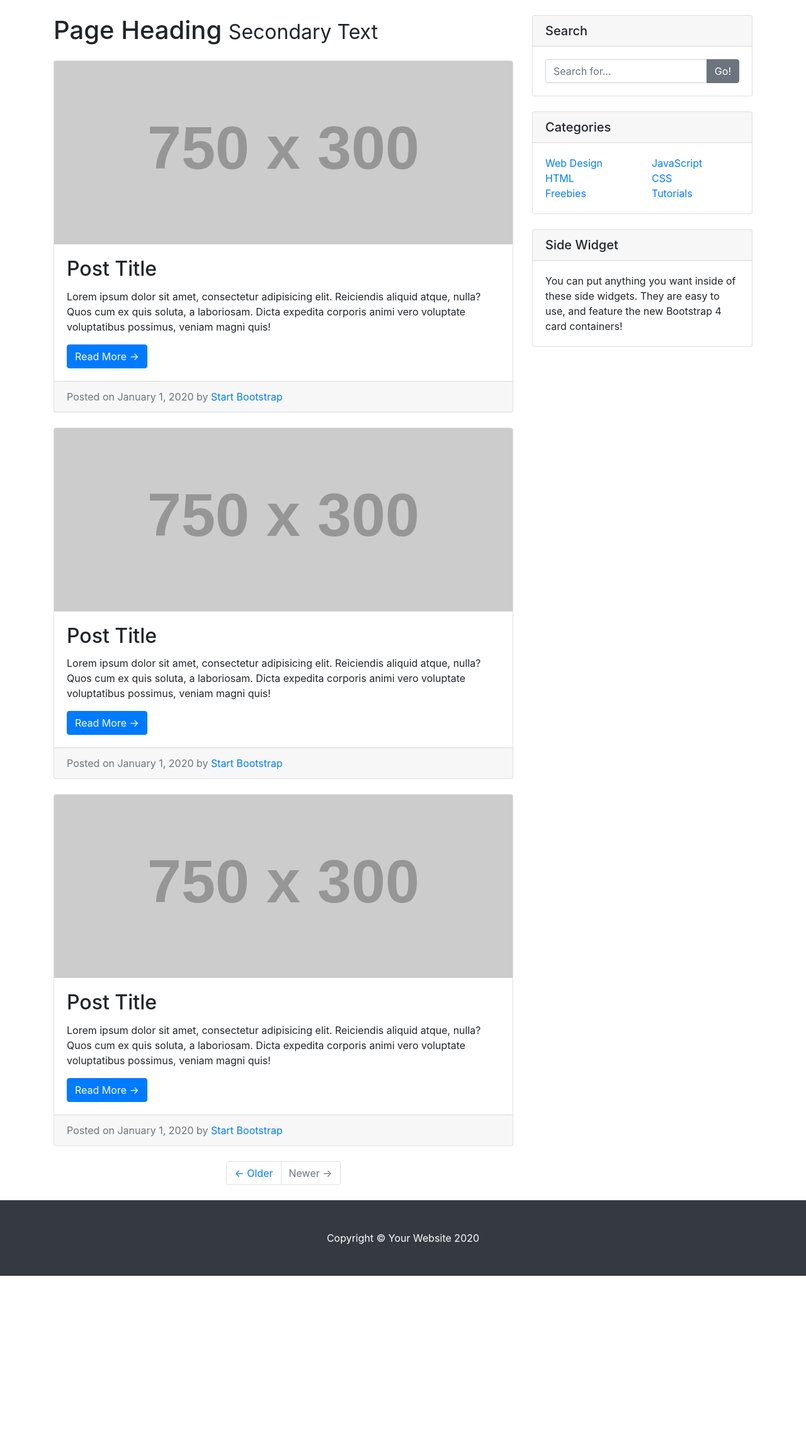
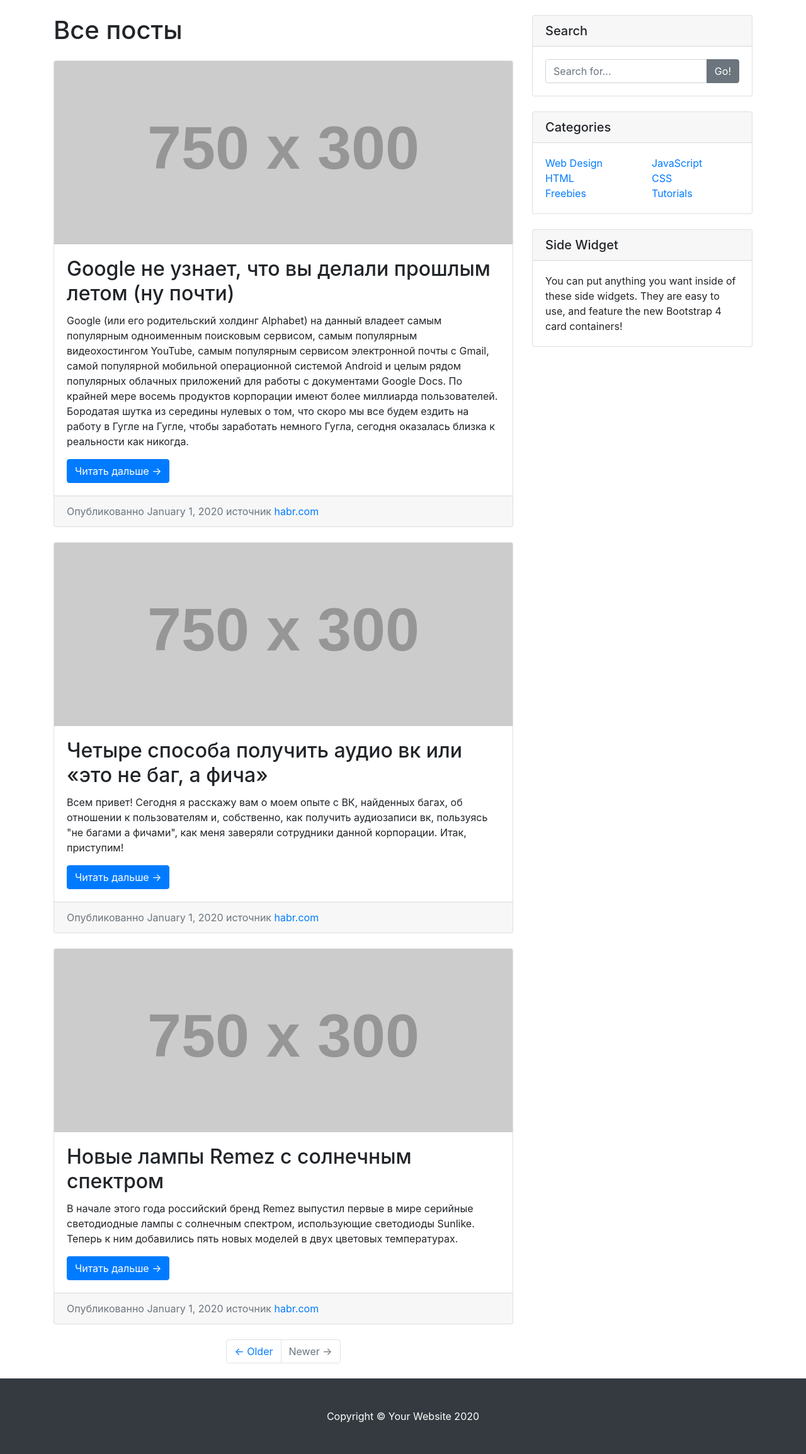
Before and after one commit to fedosovmu/BlogFlask, a Flask app: page / in a window 1280 px wide. Shown: the part 56-2365 px from the top of the page at 63% size. Before the commit the page ends 2082 px from the top, so only its background shows below. Run offline with Flask 2, Linux system fonts and the light colour scheme; data comes from the database, SQL or seed files in the repository; grey boxes labelled with a size stand in for pictures from a placeholder-image service; data that the repository does not hold is empty; some libraries are stand-ins or nearby versions.

Commit message:
Теперь список постов загружается из базы данных

```diff
--- a/BlogDatabaseConnection.py
+++ b/BlogDatabaseConnection.py
@@ -1,29 +1,33 @@
 import sqlite3
+
 
 class BlogDatabaseConnection:
     def __init__(self, app, g):
         if not hasattr(g, 'db_connection'):
-            g.db_connection = self.__connect_db(app)
-        self.__db_connection = g.db_connection
-        self.__cursor = self.__db_connection.cursor()
-
+            self.__db_connection = self.__connect_db(app)
+            g.db_connection = self.__db_connection
+            self.__cursor = self.__db_connection.cursor()
+            self.__app = app
 
     def __connect_db(self, app):
-        db_connection = sqlite3.connect(app.config['DATABASE'])
+        db_connection = sqlite3.connect(app.config['DATABASE_PATH'])
         db_connection.row_factory = sqlite3.Row
         return db_connection
 
+    def execute_create_db_script(self):
+        with self.__app.open_resource('db/sql/create_db.sql', mode='r') as script_file:
+            self.__cursor.executescript(script_file.read())
 
-    def execute_create_db_script(self, app):
-        db_connection = self.__db_connection
-        with app.open_resource('db/sql/create_db.sql', mode='r') as create_db_script:
-            db_connection.cursor().executescript(create_db_script.read())
-        db_connection.commit()
-        db_connection.close()
+    def execute_insert_test_data_script(self):
+        with self.__app.open_resource('db/sql/insert_test_data.sql', mode='r') as script_file:
+            self.__cursor.executescript(script_file.read())
 
+    def execute_delete_all_post_script(self):
+        sql_script = "DELETE FROM post"
+        self.__cursor.executescript(sql_script)
 
     def get_posts(self):
-        sql = '''SELECT * FROM post'''
+        sql = '''SELECT post_id, title, short_description FROM post'''
         try:
             self.__cursor.execute(sql)
             res = self.__cursor.fetchall()
--- a/db/sql/create_db.sql
+++ b/db/sql/create_db.sql
@@ -2,7 +2,8 @@ CREATE TABLE IF NOT EXISTS post (
     post_id integer PRIMARY KEY AUTOINCREMENT,
     title text NOT NULL,
     short_description text,
-    text text
+    text text,
+    img_url text
 );
 
 CREATE TABLE IF NOT EXISTS comment (
--- /dev/null
+++ b/db/sql/insert_test_data.sql
@@ -0,0 +1,14 @@
+INSERT INTO post (title, short_description, text)
+VALUES ('Google не узнает, что вы делали прошлым летом (ну почти)',
+'Google (или его родительский  холдинг Alphabet) на данный  владеет самым популярным одноименным поисковым сервисом, самым популярным видеохостингом YouTube, самым популярным сервисом электронной почты с Gmail, самой популярной мобильной операционной системой Android и целым рядом популярных облачных приложений для работы с документами Google Docs. По крайней мере восемь продуктов корпорации имеют более миллиарда пользователей. Бородатая шутка из середины нулевых о том, что скоро мы все будем ездить на работу в Гугле на Гугле, чтобы заработать немного Гугла, сегодня оказалась близка к реальности как никогда.'
+);
+
+INSERT INTO post (title, short_description)
+VALUES ('Четыре способа получить аудио вк или «это не баг, а фича»',
+'Всем привет! Сегодня я расскажу вам о моем опыте с ВК, найденных багах, об отношении к пользователям и, собственно, как получить аудиозаписи вк, пользуясь "не багами а фичами", как меня заверяли сотрудники данной корпорации. Итак, приступим!'
+);
+
+INSERT INTO post (title, short_description)
+VALUES ('Новые лампы Remez с солнечным спектром',
+'В начале этого года российский бренд Remez выпустил первые в мире серийные светодиодные лампы с солнечным спектром, использующие светодиоды Sunlike. Теперь к ним добавились пять новых моделей в двух цветовых температурах.'
+);
--- a/main.py
+++ b/main.py
@@ -1,28 +1,54 @@
 import sqlite3
 import os
-from flask import Flask, render_template, g
+from flask import Flask, render_template, g, abort
 from BlogDatabaseConnection import BlogDatabaseConnection
 
-DATABASE = '/db/blog.db'
+
+DATABASE_PATH = '/db/blog.db'
+SECRET_KEY = 'c>{o_S3jcX3pMom^&vGDFyOf5I;erM-g7gHRL:-1caX4A5z@SxN<9~_iu@dKk*I'
 DEBUG = True
-SECRET_KEY = 'c>{o_S3jcX3pMom^&vGDFyOf5I;erM-g7gHRL:-1caX4A5z@SxN<9~_iu@dKk*I'
 
 app = Flask(__name__)
 app.config.from_object(__name__)
-app.config.update((dict(DATABASE=os.path.join(app.root_path, 'db/blog.db'))))
+app.config.update((dict(DATABASE_PATH=os.path.join(app.root_path, 'db/blog.db'))))
 
 
 @app.route('/')
 def index():
-    db_connection = BlogDatabaseConnection(app, g)
-    return render_template('index.html', posts = db_connection.get_posts())
+    blog_db_connection = BlogDatabaseConnection(app, g)
+    return render_template('index.html', posts = blog_db_connection.get_posts())
 
+@app.route('/post/<post_id>')
+def post(post_id):
+    return render_template('post.html', post_id = post_id)
+
+@app.route('/debug/<command>')
+def execute_command(command):
+    if DEBUG:
+        blog_db_connection = BlogDatabaseConnection(app, g)
+        if command == 'execute_insert_test_data_script':
+            blog_db_connection.execute_insert_test_data_script()
+            return 'OK'
+        elif command == 'execute_create_db_script':
+            blog_db_connection.execute_create_db_script()
+            return 'OK'
+        elif command == 'execute_delete_all_post_script':
+            blog_db_connection.execute_delete_all_post_script()
+            return 'OK'
+        elif command == 'test_info':
+            return 'hello world'
+        return 'unknown command'
+    else:
+        abort(404)
 
 @app.teardown_appcontext
 def close_db(error):
     if hasattr(g, 'db_connection'):
         g.db_connection.close()
 
+@app.errorhandler(404)
+def pageNotFound(error):
+    return '<h1>404 custom page</h1>', 404
 
 if __name__ == '__main__':
     app.run(debug=True)
--- a/templates/content.html
+++ /dev/null
@@ -1,2 +0,0 @@
-
-{% include 'home-content.html' %}
--- a/templates/header.html
+++ b/templates/header.html
@@ -8,5 +8,5 @@
     <link rel="stylesheet" href="https://stackpath.bootstrapcdn.com/bootstrap/4.5.2/css/bootstrap.min.css" integrity="sha384-JcKb8q3iqJ61gNV9KGb8thSsNjpSL0n8PARn9HuZOnIxN0hoP+VmmDGMN5t9UJ0Z" crossorigin="anonymous">
 
     <!-- Custom CSS -->
-    <link href="static/css/blog-post.css" rel="stylesheet">
+    <link href="/static/css/blog-post.css" rel="stylesheet">
 </head>
--- a/templates/home-content.html
+++ b/templates/index-content.html
@@ -6,51 +6,23 @@
       <!-- Blog Entries Column -->
       <div class="col-md-8">
 
-        <h1 class="my-4">Page Heading
-          <small>Secondary Text</small>
-        </h1>
+        <h1 class="my-4">Все посты</h1>
 
+        {% for post in posts -%}
         <!-- Blog Post -->
         <div class="card mb-4">
           <img class="card-img-top" src="http://placehold.it/750x300" alt="Card image cap">
           <div class="card-body">
-            <h2 class="card-title">Post Title</h2>
-            <p class="card-text">Lorem ipsum dolor sit amet, consectetur adipisicing elit. Reiciendis aliquid atque, nulla? Quos cum ex quis soluta, a laboriosam. Dicta expedita corporis animi vero voluptate voluptatibus possimus, veniam magni quis!</p>
-            <a href="#" class="btn btn-primary">Read More &rarr;</a>
+            <h2 class="card-title">{{post['title']}}</h2>
+            <p class="card-text">{{post['short_description']}}</p>
+            <a href="/post/{{post['post_id']}}" class="btn btn-primary">Читать дальше &rarr;</a>
           </div>
           <div class="card-footer text-muted">
-            Posted on January 1, 2020 by
-            <a href="#">Start Bootstrap</a>
+            Опубликованно January 1, 2020 источник
+            <a href="habr.com">habr.com</a>
           </div>
         </div>
-
-        <!-- Blog Post -->
-        <div class="card mb-4">
-          <img class="card-img-top" src="http://placehold.it/750x300" alt="Card image cap">
-          <div class="card-body">
-            <h2 class="card-title">Post Title</h2>
-            <p class="card-text">Lorem ipsum dolor sit amet, consectetur adipisicing elit. Reiciendis aliquid atque, nulla? Quos cum ex quis soluta, a laboriosam. Dicta expedita corporis animi vero voluptate voluptatibus possimus, veniam magni quis!</p>
-            <a href="#" class="btn btn-primary">Read More &rarr;</a>
-          </div>
-          <div class="card-footer text-muted">
-            Posted on January 1, 2020 by
-            <a href="#">Start Bootstrap</a>
-          </div>
-        </div>
-
-        <!-- Blog Post -->
-        <div class="card mb-4">
-          <img class="card-img-top" src="http://placehold.it/750x300" alt="Card image cap">
-          <div class="card-body">
-            <h2 class="card-title">Post Title</h2>
-            <p class="card-text">Lorem ipsum dolor sit amet, consectetur adipisicing elit. Reiciendis aliquid atque, nulla? Quos cum ex quis soluta, a laboriosam. Dicta expedita corporis animi vero voluptate voluptatibus possimus, veniam magni quis!</p>
-            <a href="#" class="btn btn-primary">Read More &rarr;</a>
-          </div>
-          <div class="card-footer text-muted">
-            Posted on January 1, 2020 by
-            <a href="#">Start Bootstrap</a>
-          </div>
-        </div>
+        {%- endfor %}
 
         <!-- Pagination -->
         <ul class="pagination justify-content-center mb-4">
--- a/templates/index.html
+++ b/templates/index.html
@@ -3,7 +3,9 @@
 
 {% include 'navigation.html' %}
 
-{% include 'content.html' %}
+{% block content %}
+{% include 'index-content.html' %}
+{% endblock %}
 
 {% include 'footer.html' %}
 
--- a/templates/navigation.html
+++ b/templates/navigation.html
@@ -2,7 +2,7 @@
   <!-- Navigation -->
   <nav class="navbar navbar-expand-lg navbar-dark bg-dark fixed-top">
     <div class="container">
-      <a class="navbar-brand" href="#">Flask-Блог</a>
+      <a class="navbar-brand" href="/">Flask-Блог</a>
       <button class="navbar-toggler" type="button" data-toggle="collapse" data-target="#navbarResponsive" aria-controls="navbarResponsive" aria-expanded="false" aria-label="Toggle navigation">
         <span class="navbar-toggler-icon"></span>
       </button>
--- /dev/null
+++ b/templates/post.html
@@ -0,0 +1,5 @@
+{% extends 'index.html' %}
+
+{% block content %}
+{% include 'post-content.html' %}
+{% endblock %}
```
Also changed, not shown: db/sql/insert_text_data.sql (deleted, +0 -8 lines), db/blog.db.
